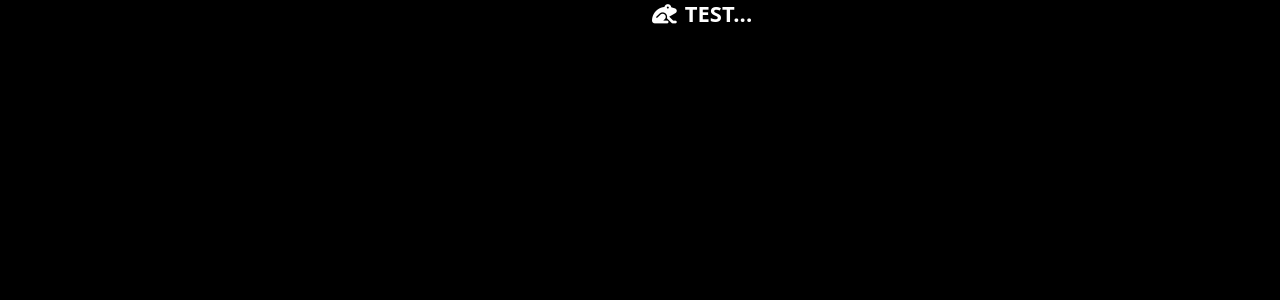
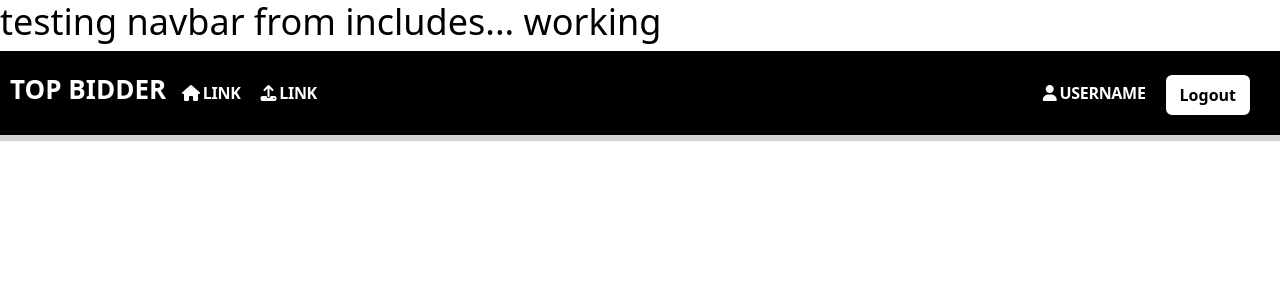
Before and after one commit to gazhird/milestone-project-4, a Django app: page / in a window 1280 px wide. Before the commit the part shown is almost empty. Shown: the top 300 px of the page. Run offline with Django 5.2, Linux system fonts and the light colour scheme; some libraries are stand-ins or nearby versions.

Commit message:
adding navbar

```diff
--- a/static/css/style.css
+++ b/static/css/style.css
@@ -1,6 +1,6 @@
-body {
+/* body {
     background-color: black;
-}
+} */
 
 h1 {
     color: white;
@@ -8,3 +8,233 @@ h1 {
     font-weight: 800;
     text-transform: uppercase;
 }
+
+.username, .link {
+    font-size: 16px;
+    letter-spacing: -0.3px;
+}
+
+h1 {font-size: 26px;}
+h2 {font-size: 24px;}
+h3 {font-size: 20px;}
+h4 {font-size: 18px;}
+p  {font-size: 16px;
+    color: black;}
+
+.black {
+    color: black;
+}
+
+/* Navbar Mobile first / base */
+
+
+.navbar {
+ min-height: 75px;
+ border-bottom: 6px solid lightgray;
+ background-color: black;
+ padding: 10px;
+
+}
+
+.navbar > .container-fluid {
+  padding: 0;
+  display: flex;
+  align-items: center;
+}
+
+
+.navbar .navbar-brand {
+ color: white;
+ font-size: 26px;
+ font-weight: 700;
+ width: 80%;
+}
+
+.navbar-nav {
+  flex-direction: column;
+  align-items: flex-start;
+  width: 100%;
+  gap: 10px;
+  padding-top: 10px;
+}
+
+
+.navbar-collapse {
+  flex: 1 1 auto;
+}
+
+.navbar-toggler {
+  padding: 4px 8px;
+  width: 36px;
+  height: 36px;
+}
+
+.nav-item {
+  margin-right: 0;
+  margin-bottom: 10px;
+  display: flex;
+  align-items: center;
+  justify-content: flex-start;
+}
+
+.ms-auto {
+  margin-left: 0 !important;
+}
+
+
+p.username {
+  margin: 0;
+  padding: 0;
+}
+.username, .link {
+ color: white;
+ font-weight: 600;
+ text-transform: uppercase;
+ text-decoration: none;
+ text-align: left;
+ width: auto;
+}
+
+.username i, .link i {
+padding-right: 3px;
+}
+
+
+.link:hover {
+ color: lightgrey;
+ text-decoration: underline;
+}
+
+
+.navbar .btn-primary {
+ background-color: white;
+ color: black;
+ font-weight: 800;
+ border: 2px solid white;
+ padding: 6px 12px;
+ min-width: 82px;
+}
+
+
+
+.navbar .btn-primary:hover {
+  background-color: white;
+  border-color: black;
+}
+
+.navbar .nav-button {
+ background-color: white;
+ width: 40px;
+ height: 40px;
+ padding: 0px;
+ border-radius: 30px 30px;
+}
+
+
+
+/* Media Query
+
+
+/*  576px and up (mobile rotate larger text) */
+@media only screen and (min-width: 576px) {
+
+h1 { font-size: 32px; }
+h2 { font-size: 28px; }
+h3 { font-size: 22px; }
+h4 { font-size: 19px; }
+p  { font-size: 16px; }
+
+
+.navbar .navbar-brand {
+ width: auto;
+}
+
+/* testing css  */
+
+.navbar-nav {
+ flex-direction: row;
+ align-items: center;
+ gap: 0;
+}
+
+.nav-item {
+ margin-right: 20px;
+ width: auto;
+}
+
+.ms-auto {
+ margin-left: auto !important;
+ margin-right: 20px;
+}
+ /* test css end */
+
+}
+
+
+/*768px and up */
+@media only screen and (min-width: 768px) {
+
+h1 { font-size: 36px; }
+h2 { font-size: 30px; }
+h3 { font-size: 24px; }
+h4 { font-size: 20px; }
+p  { font-size: 16px; }
+
+/* Navbar / collapsed  */
+
+.navbar-nav {
+ flex-direction: row;
+ align-items: center;
+ gap: 0;
+}
+
+.nav-item {
+ margin-right: 20px;
+ width: auto;
+}
+
+.ms-auto {
+ margin-left: auto !important;
+ margin-right: 20px;
+}
+
+
+
+}
+
+/*  992px and up  */
+@media only screen and (min-width: 992px) {
+
+h1 { font-size: 40px; }
+h2 { font-size: 32px; }
+h3 { font-size: 26px; }
+h4 { font-size: 22px; }
+p  { font-size: 16px; }
+
+/*  */
+.navbar-nav {
+  align-items: center !important;
+}
+/*  */
+
+
+}
+
+
+
+/* 1200px and up  */
+@media only screen and (min-width: 1200px) {
+
+h1 { font-size: 48px; }
+h2 { font-size: 36px; }
+h3 { font-size: 28px; }
+h3 { font-size: 24px; }
+p  { font-size: 18px; }
+
+/*  */
+.navbar-nav {
+  align-items: center !important;
+}
+/*  */
+
+}
--- /dev/null
+++ b/templates/includes/navbar.html
@@ -0,0 +1,15 @@
+<!DOCTYPE html>
+<html lang="en">
+<head>
+    <meta charset="UTF-8">
+    <meta name="viewport" content="width=device-width, initial-scale=1.0">
+    <title>Document</title>
+</head>
+<body>
+
+
+    <h2 class="black">testing navbar from includes... working </h2>
+
+
+</body>
+</html>
--- a/templates/index.html
+++ b/templates/index.html
@@ -3,7 +3,7 @@
   <head>
     <meta charset="UTF-8" />
     <meta name="viewport" content="width=device-width, initial-scale=1.0" />
-    <title>The Last Bid</title>
+    <title>Top Bidder</title>
 
     <link
       href="https://cdn.jsdelivr.net/npm/bootstrap@5.3.2/dist/css/bootstrap.min.css"
@@ -21,6 +21,57 @@
   <body>
     <main>
 
+
+        <!-- Navbar -->
+
+        {% include 'includes/navbar.html' %}
+
+
+        <nav class="navbar navbar-expand-sm">
+        <div class="container-fluid ">
+            <h1 class="navbar-brand" >Top Bidder</h1>
+            <button class="nav-button navbar-toggler d-sm-none" type="button" data-bs-toggle="collapse"
+            data-bs-target="#collapsibleNavbar" aria-label="Toggle navigation">
+            <i class="fa-solid fa-bars"></i>
+            </button>
+            <div class="collapse navbar-collapse" id="collapsibleNavbar">
+            <ul class="navbar-nav">
+                <li class="nav-item">
+                <a class="link" href=""><i class="fa-solid fa-house mr-1"></i>Link</a>
+                </li>
+
+                <li class="nav-item">
+                <a class="link" href=""><i class="fa-solid fa-upload mr-1"></i>Link</a>
+                </li>
+
+                <!-- right side -->
+
+                <li class="nav-item ms-sm-auto">
+                <p class="username"><i class="fa-solid fa-user mr-1"></i>username</p>
+                </li>
+                <li class="nav-item mt-1" >
+                <form action="" method="post" class="logout-form">
+
+                <button type="submit" class="btn btn-primary"  aria-label="Log out">Logout</button>
+                </form>
+                </li>
+                <!-- <li class="nav-item mt-1 ms-sm-auto">
+                <button type="button"class="btn btn-primary" data-bs-toggle="modal" data-bs-target="#Register" aria-label="Register">Register</button>
+                </li>
+                <li class="nav-item mt-1">
+                <button type="button" class="btn btn-primary" data-bs-toggle="modal" data-bs-target="#Log-in" aria-label="Log in">Log In</button>
+                </li> -->
+
+            </ul>
+            </div>
+        </div>
+        </nav>
+
+
+
+
+
+
         <div class="container">
             <div class="row">
                 <div class="col-6"></div>
--- a/top_bidder/settings.py
+++ b/top_bidder/settings.py
@@ -11,6 +11,8 @@ BASE_DIR = Path(__file__).resolve().parent.parent
 SECRET_KEY = os.getenv('SECRET_KEY', 'my_secret_key')
 
 # Set as False for deployment on heroku
+# Collect staic before commit / pushing
+# keep true in development as it auto serves the css
 DEBUG = False
 
 ALLOWED_HOSTS = ['localhost', '127.0.0.1', '.herokuapp.com']
@@ -29,6 +31,7 @@ INSTALLED_APPS = [
 
 MIDDLEWARE = [
     'django.middleware.security.SecurityMiddleware',
+    'whitenoise.middleware.WhiteNoiseMiddleware',
     'django.contrib.sessions.middleware.SessionMiddleware',
     'django.middleware.common.CommonMiddleware',
     'django.middleware.csrf.CsrfViewMiddleware',
@@ -94,3 +97,4 @@ USE_TZ = True
 STATIC_URL = 'static/'
 STATICFILES_DIRS = [BASE_DIR / 'static']
 STATIC_ROOT = BASE_DIR / 'staticfiles'
+STATICFILES_STORAGE = 'whitenoise.storage.CompressedManifestStaticFilesStorage'
```
